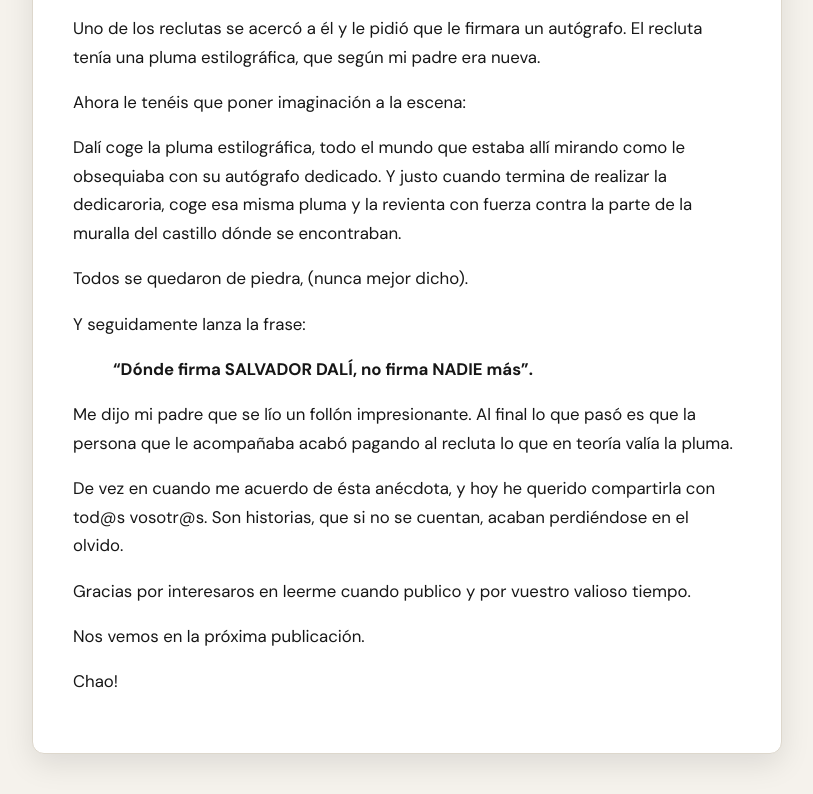
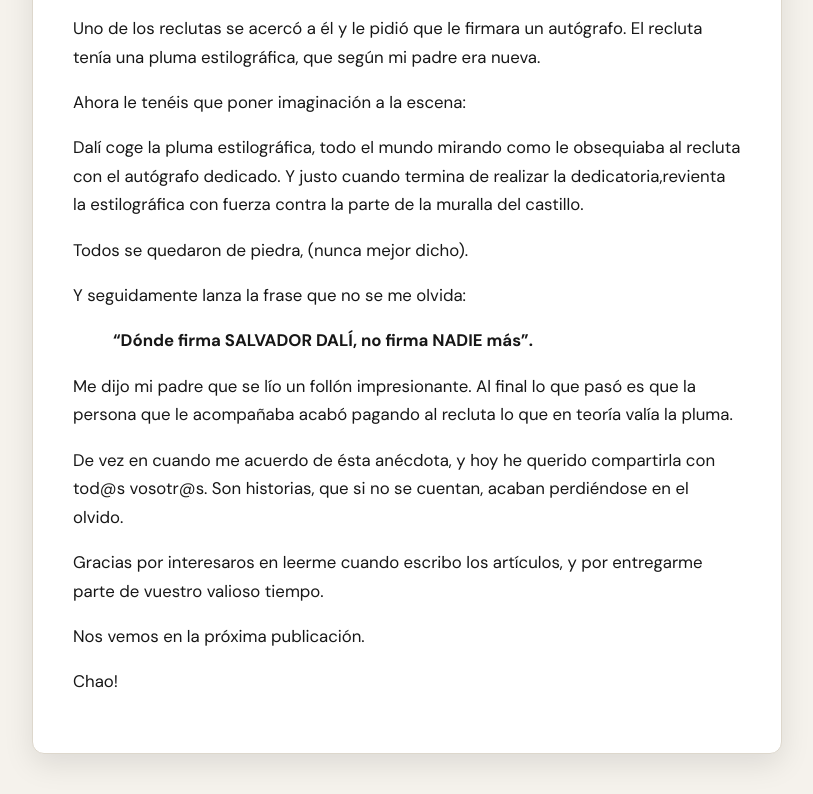
Before and after one commit to Eliusman/ALGO-, an Astro site: page /ALGO-/posts/dali-y-la-pluma-en-figueres in a window 1280 px wide. Shown: the part 1481-2275 px from the top of the page, without its empty margins (233-1046 px from the left). Built offline with nearby package versions, Linux system fonts and the light colour scheme; Astro itself is replaced by a stand-in of ours.

Commit message:
Update dali-y-la-pluma-en-figueres.md

```diff
--- a/src/content/posts/dali-y-la-pluma-en-figueres.md
+++ b/src/content/posts/dali-y-la-pluma-en-figueres.md
@@ -30,11 +30,12 @@
 
 Ahora le tenéis que poner imaginación a la escena:
 
-Dalí coge la pluma estilográfica, todo el mundo que estaba allí mirando como le obsequiaba con su autógrafo dedicado. Y justo cuando termina de realizar la dedicaroria, coge esa misma pluma y la revienta con fuerza contra la parte de la muralla del castillo dónde se encontraban.
+Dalí coge la pluma estilográfica, todo el mundo mirando como le obsequiaba al recluta con el autógrafo dedicado.
+Y justo cuando termina de realizar la dedicatoria,revienta la estilográfica con fuerza contra la parte de la muralla del castillo.
 
 Todos se quedaron de piedra, (nunca mejor dicho).
 
-Y seguidamente lanza la frase:
+Y seguidamente lanza la frase que no se me olvida:
 
 > **"Dónde firma SALVADOR DALÍ, no firma NADIE más".**
 
@@ -42,7 +43,7 @@
 
 De vez en cuando me acuerdo de ésta anécdota, y hoy he querido compartirla con tod@s vosotr@s. Son historias, que si no se cuentan, acaban perdiéndose en el olvido.
 
-Gracias por interesaros en leerme cuando publico y por vuestro valioso tiempo.
+Gracias por interesaros en leerme cuando escribo los artículos, y por entregarme parte de vuestro valioso tiempo.
 
 Nos vemos en la próxima publicación.
 
```
